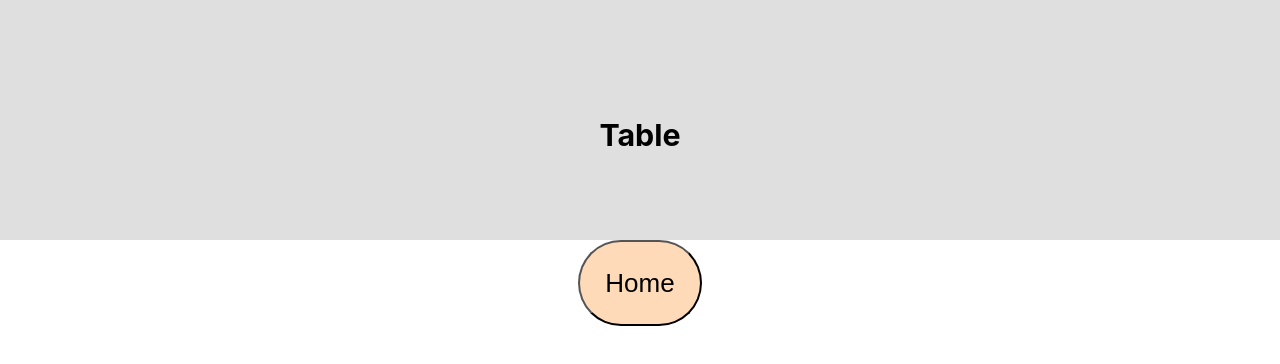
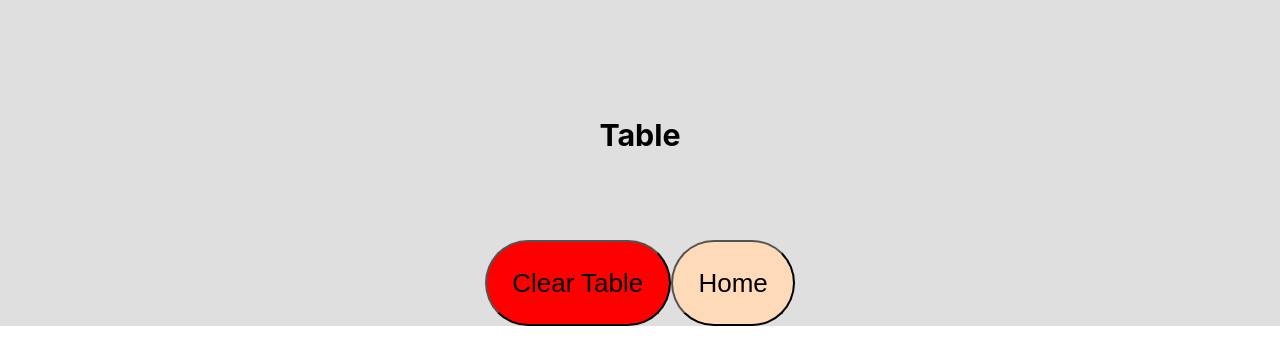
Before and after one commit to chutim/secondary-isolations, a React (Create React App) app: page /table in a window 1280 px wide. Shown: the top 364 px of the page. Built offline with nearby package versions, Linux system fonts and the light colour scheme.

Commit message:
added clear button to Table, added logic for updating tableKitData with kit data whenever a new kit is added in Kits

```diff
--- a/src/App.js
+++ b/src/App.js
@@ -16,6 +16,8 @@ class App extends Component {
     this.modifyRows = this.modifyRows.bind(this);
     this.selectSpecies = this.selectSpecies.bind(this);
     this.updateTable = this.updateTable.bind(this);
+    this.fetchKitData = this.fetchKitData.bind(this);
+    this.clearTable = this.clearTable.bind(this);
   }
 
   modifyRows = modification => {
@@ -35,6 +37,16 @@ class App extends Component {
       this.modifyRows(modification);
       tableKitIDs[kitID] = (tableKitIDs[kitID] || 0) + 1;
       this.setState({ tableKitIDs });
+      //if the kit quantity is increased to 1, add its data to the tableKitData array
+      if (tableKitIDs[kitID] === 1) {
+        const kitData = this.fetchKitData(kitID);
+        const dataObject = {
+          [kitID]: kitData
+        };
+        this.setState({
+          tableKitData: [...this.state.tableKitData, dataObject]
+        });
+      }
     }
     if (modification === "remove") {
       if (tableKitIDs[kitID]) {
@@ -42,7 +54,35 @@ class App extends Component {
         tableKitIDs[kitID]--;
       }
       this.setState({ tableKitIDs });
+      //if the kit quantity is zero, remove its data from the tableKitData array
+      if (!tableKitIDs[kitID]) {
+        const tableKitData = this.state.tableKitData;
+        // const filteredKitData = tableKitData.filter(kit => kit)
+        // this.setState({ tableKitData: filteredKitData });
+      }
     }
+  };
+
+  fetchKitData = kitID => {
+    //fetch from DB based on kitID
+    const kitData = {
+      id: "130-096-537",
+      name: "Pan Monocyte Isolation Kit",
+      constants: [
+        { "Buffer (µL)": 40 },
+        { "FcR Blocking Reagent (µL)": 10 },
+        { "Biotin-Antibody Cocktail (µL)": 10 },
+        { "Incubation (min)": 5 },
+        { "Buffer (µL)": 30 },
+        { "Anti-Biotin Microbeads (µL)": 20 },
+        { "Incubation (min)": 10 }
+      ],
+      washes: "3 x 3"
+    };
+  };
+
+  clearTable = () => {
+    this.setState({ tableRows: 0, tableKitIDs: {}, tableKitData: [] });
   };
 
   render() {
@@ -66,8 +106,10 @@ class App extends Component {
             render={props => (
               <Table
                 {...props}
+                tableKitIDs={this.state.tableKitIDs}
+                tableKitData={this.state.tableKitData}
                 updateTable={this.updateTable}
-                tableKitIDs={this.state.tableKitIDs}
+                clearTable={this.clearTable}
               />
             )}
           ></Route>
--- a/src/components/Table.css
+++ b/src/components/Table.css
@@ -3,3 +3,6 @@
 /* ----------------TEXT---------------- */
 
 /* --------------BUTTONS--------------- */
+.clear-table-button {
+  background-color: red;
+}
--- a/src/components/Table.js
+++ b/src/components/Table.js
@@ -10,24 +10,22 @@ class Table extends Component {
         <header>
           <h3 className="page-title">Table</h3>
         </header>
-        <LinkButton to="/" className="nav-button home-button">
-          Home
-        </LinkButton>
+
+        <footer>
+          <button
+            className="nav-button clear-table-button"
+            onClick={() => {
+              this.props.clearTable();
+            }}
+          >
+            Clear Table
+          </button>
+          <LinkButton to="/" className="nav-button home-button">
+            Home
+          </LinkButton>
+        </footer>
       </div>
     );
   }
 }
 export default Table;
-
-// id: "130-096-537",
-// name: "Pan Monocyte Isolation Kit",
-//         constants: [
-//           { "Buffer (µL)": 40 },
-//           { "FcR Blocking Reagent (µL)": 10 },
-//           { "Biotin-Antibody Cocktail (µL)": 10 },
-//           { "Incubation (min)": 5 },
-//           { "Buffer (µL)": 30 },
-//           { "Anti-Biotin Microbeads (µL)": 20 },
-//           { "Incubation (min)": 10 }
-//         ],
-//         washes: "3 x 3"
```
